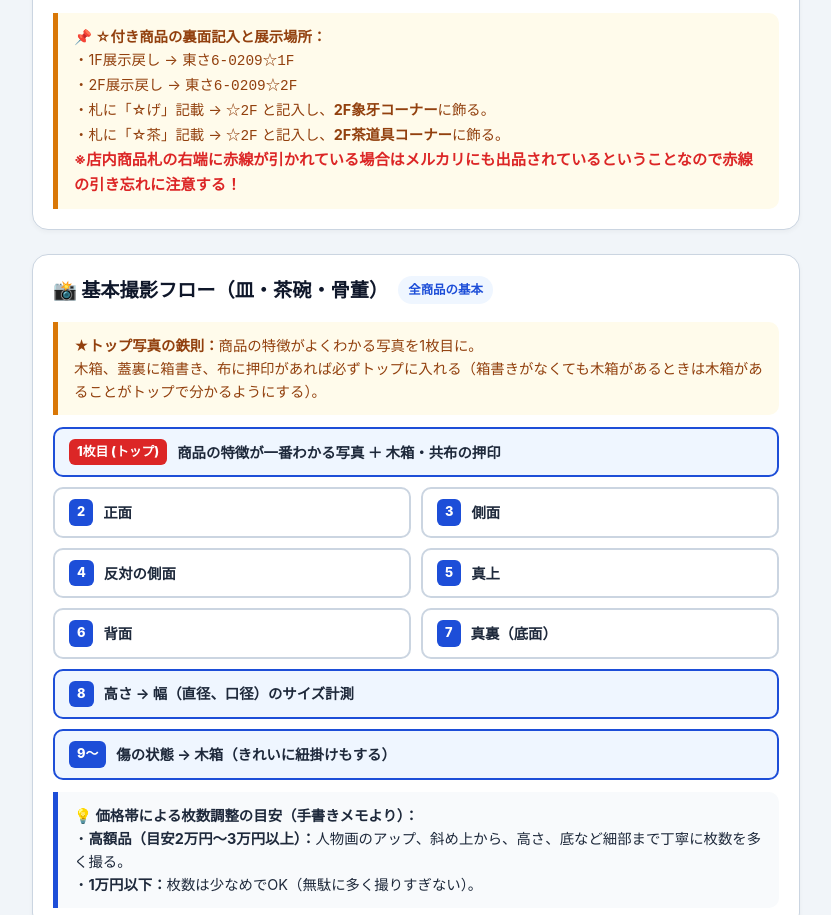
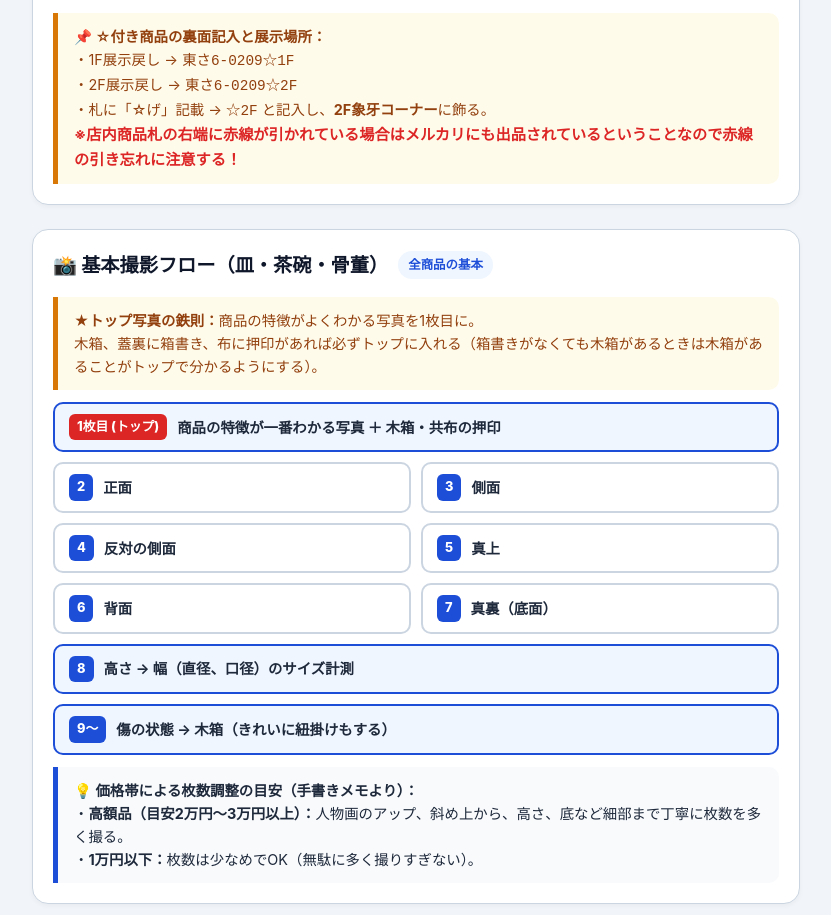
Before and after one commit to toto1313xxx-oss/meru, a plain HTML site: page index.html in a window 1280 px wide. Shown: the part 2224-3139 px from the top of the page, without its empty margins (224-1055 px from the left). Drawn offline with Linux system fonts and the light colour scheme.

Commit message:
index.html を更新

```diff
--- a/index.html
+++ b/index.html
@@ -459,7 +459,6 @@
         ・1F展示戻し → <code>東さ6-0209☆1F</code><br>
         ・2F展示戻し → <code>東さ6-0209☆2F</code><br>
         ・札に「☆げ」記載 → <code>☆2F</code> と記入し、<strong>2F象牙コーナー</strong>に飾る。<br>
-        ・札に「☆茶」記載 → <code>☆2F</code> と記入し、<strong>2F茶道具コーナー</strong>に飾る。<br>
         <strong style="color: var(--danger); font-size: 0.95rem;">※店内商品札の右端に赤線が引かれている場合はメルカリにも出品されているということなので赤線の引き忘れに注意する！</strong>
       </div>
     </section>
@@ -679,9 +678,6 @@
           <div style="background: var(--tea-soft); border: 1.5px solid #bbf7d0; border-radius: 8px; padding: 10px 12px; margin-top: 10px; font-size: 0.85rem; color: #166534;">
             <strong style="display: block; margin-bottom: 2px;">🍵 茶道具とは？（該当品目）</strong>
             茶碗、水指、建水、香合、棗、掛花入れ、茶杓、茶入れ、蓋置
-            <div style="font-size: 0.8rem; color: #15803d; margin-top: 4px; border-top: 1px dashed #86efac; padding-top: 4px;">
-              ※札に「☆茶」があるものは、裏面に <code>☆2F</code> と記入して<strong>2F茶道具コーナー</strong>に飾る。
-            </div>
           </div>
         </div>
 
```
